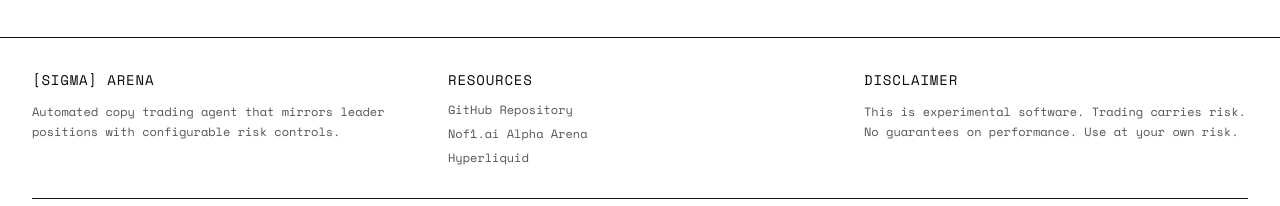
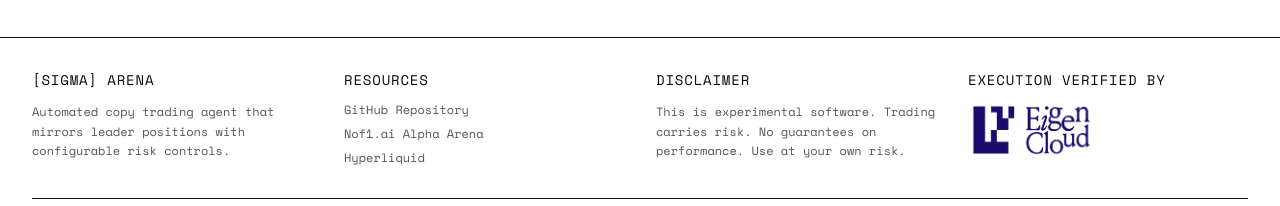
Before and after one commit to Gajesh2007/copytrading-agent, a Next.js app in the folder frontend/: page / in a window 1280 px wide. Shown: the part 746-952 px from the top of the page. Built offline with nearby package versions, Linux system fonts and the light colour scheme; no server answers.

Commit message:
feat: execution verified by eigencloud

```diff
--- a/frontend/src/components/footer.tsx
+++ b/frontend/src/components/footer.tsx
@@ -1,10 +1,11 @@
 import Link from "next/link";
+import Image from "next/image";
 
 export function Footer() {
   return (
     <footer className="mt-16 border-t border-[var(--outline)] bg-background py-8">
       <div className="mx-auto max-w-7xl px-4 sm:px-6 lg:px-8">
-        <div className="grid gap-8 md:grid-cols-3">
+        <div className="grid gap-8 md:grid-cols-2 lg:grid-cols-4">
           <div>
             <h3 className="pixel-heading mb-3 text-sm">[SIGMA] Arena</h3>
             <p className="font-mono text-xs text-muted-foreground leading-relaxed">
@@ -55,6 +56,24 @@ export function Footer() {
               Use at your own risk.
             </p>
           </div>
+
+          <div>
+            <h3 className="pixel-heading mb-3 text-sm">Execution Verified by</h3>
+            <Link
+              href="https://docs.eigencloud.xyz/products/eigencompute/quickstart"
+              target="_blank"
+              rel="noopener noreferrer"
+              className="block hover:opacity-80 transition-opacity"
+            >
+              <Image
+                src="/eigencloud-logo.png"
+                alt="EigenCloud"
+                width={240}
+                height={56}
+                className="h-14 w-auto"
+              />
+            </Link>
+          </div>
         </div>
 
         <div className="mt-8 border-t border-[var(--outline)] pt-6">
```
Also changed, not shown: frontend/public/eigencloud-logo.png (added).
